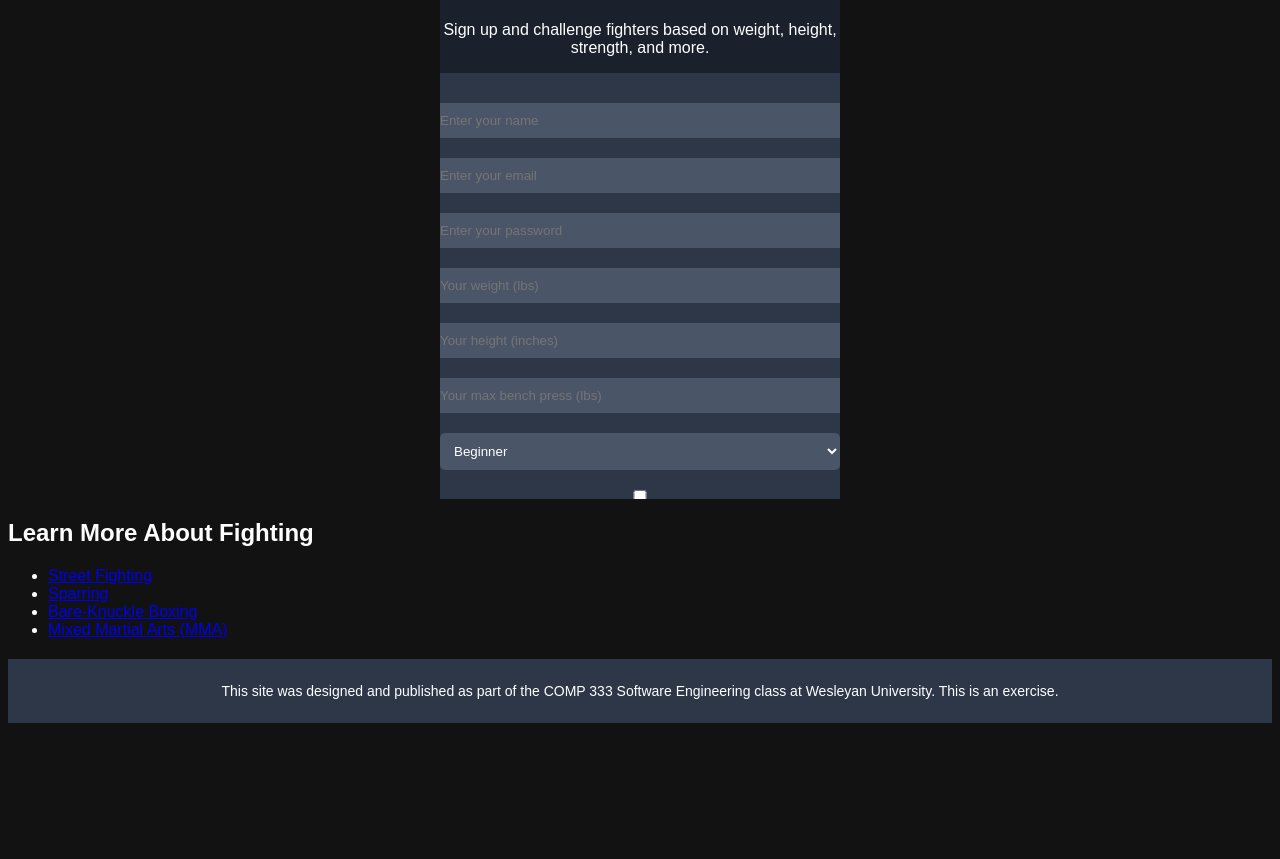
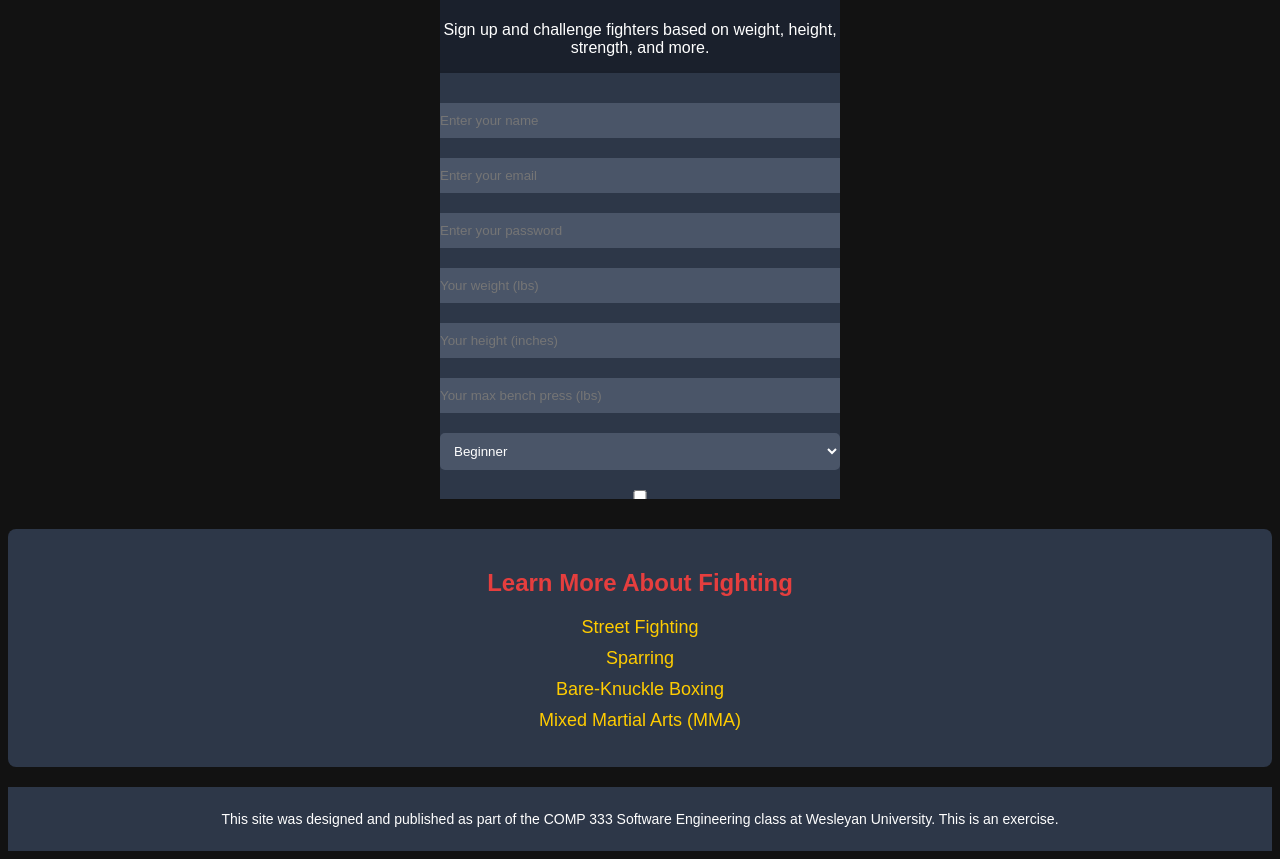
Before and after one commit to rc-515/Software-Engineering-Website, a PHP site: page / in a window 1280 px wide. Shown: the part 701-1560 px from the top of the page. Before the commit the page ends 1424 px from the top, so only its background shows below. Run offline with PHP 8.4, Linux system fonts and the light colour scheme.

Commit message:
Update indexStyle.css

```diff
--- a/indexStyle.css
+++ b/indexStyle.css
@@ -121,6 +121,38 @@ button:hover {
     margin: 10px;
 }
 
+/* Wikipedia Links Section */
+.wiki-links {
+    text-align: center;
+    margin-top: 30px;
+    padding: 20px;
+    background-color: #2d3748;
+    border-radius: 8px;
+}
+
+.wiki-links h2 {
+    color: #e53e3e;
+}
+
+.wiki-links ul {
+    list-style-type: none;
+    padding: 0;
+}
+
+.wiki-links ul li {
+    margin: 10px 0;
+}
+
+.wiki-links ul li a {
+    color: #ffcc00;
+    text-decoration: none;
+    font-size: 18px;
+}
+
+.wiki-links ul li a:hover {
+    text-decoration: underline;
+}
+
 /* Footer Section */
 footer {
     text-align: center;
```
